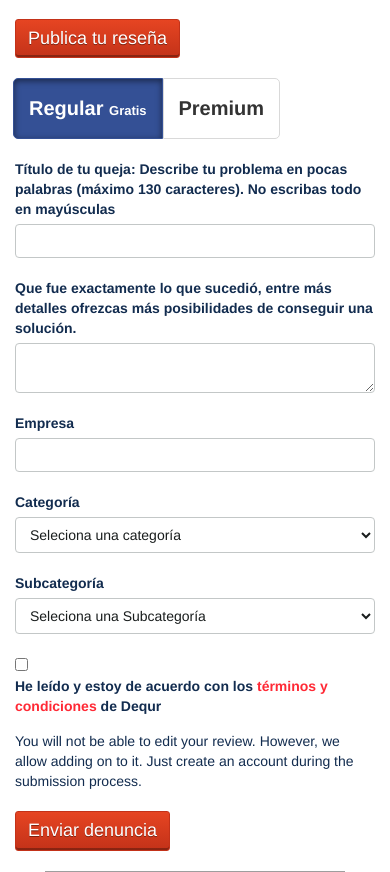
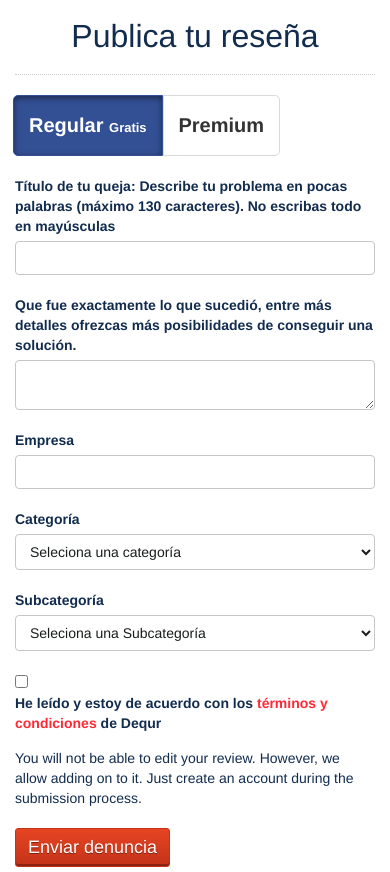
Before and after one commit to edwardmspc/dequr, a Django app: template templates/complaint/post_page.html in a window 390 px wide. Shown: the part 394-1266 px from the top of the page. Run offline with Django 3.2, Linux system fonts and the light colour scheme; the template is opened without the code that fills it, so the values that code supplies are empty; some libraries are stand-ins or nearby versions; grey boxes are pictures that could not be loaded.

Commit message:
update post_page

```diff
--- a/templates/complaint/post_page.html
+++ b/templates/complaint/post_page.html
@@ -15,8 +15,10 @@
     <div class="container">
         <div class="row">
             <div class="post_header col-md-12">
-                <div class="top">
-                    <h1 class="mtm mbm btn btn-go btn-complaint" itemprop="name">Publica tu reseña</h1>
+                <div class="row">
+                    <div class="top txt-c col-md-8">
+                        <h1 class="mtm mbm" style="font-size: 32px;border-bottom: 1px dotted #ccc!important;padding-bottom: 20px;">Publica tu reseña</h1>
+                    </div>
                 </div>
 
                 <div class="options mbm">
```
